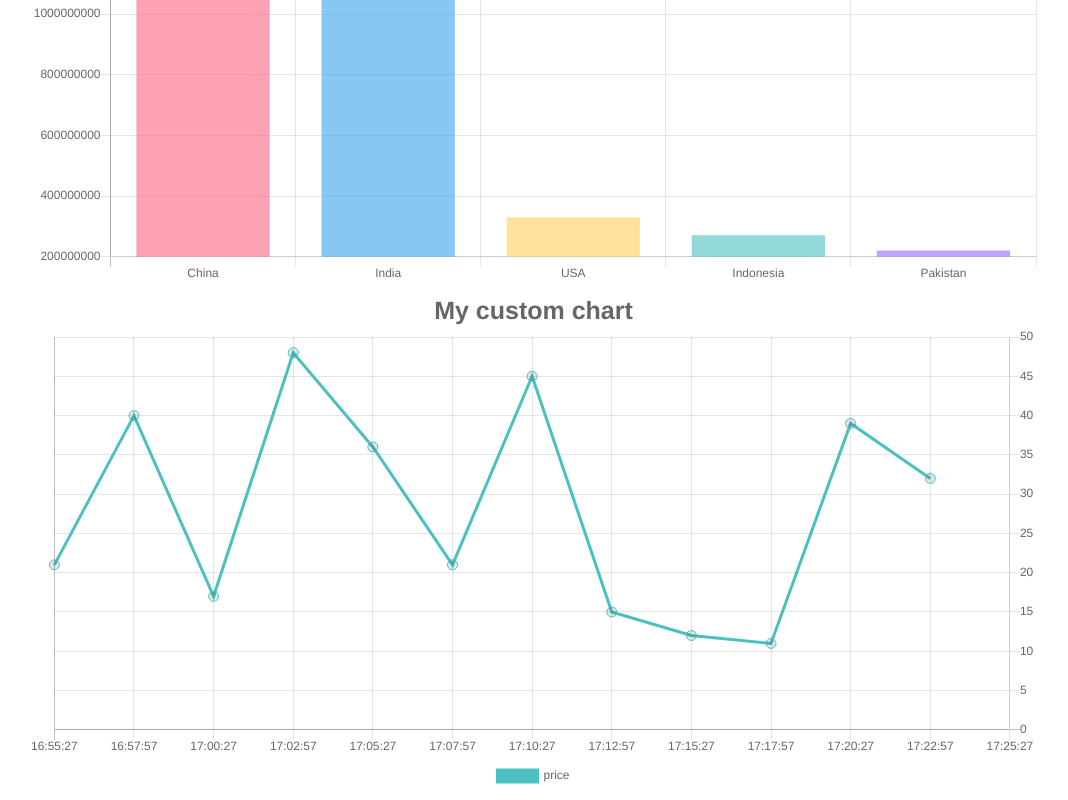
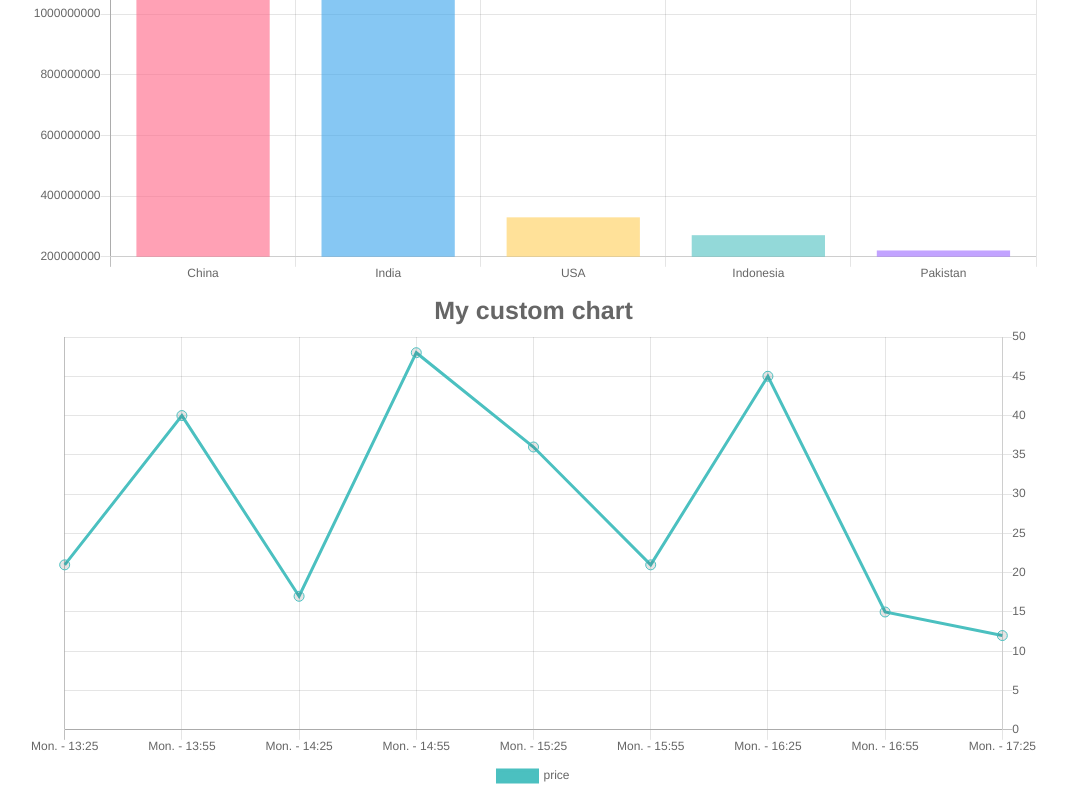
Before and after one commit to marzouk2002/explore-Chart.js, a React (Create React App) app: page / in a window 1280 px wide. Shown: the part 226-1026 px from the top of the page, without its empty margins (107-1175 px from the left). Built offline with nearby package versions, Linux system fonts and the light colour scheme.

Commit message:
prediction added to state

```diff
--- a/src/App.js
+++ b/src/App.js
@@ -6,7 +6,7 @@ function App() {
   return (
     <div className="App">
       <TutoChart/>
-      <MyChart scale="30M"/>
+      <MyChart scale="4H"/>
     </div>
   );
 }
--- a/src/MyChart.js
+++ b/src/MyChart.js
@@ -4,8 +4,11 @@ import DateTime from './Classes'
 import LineChart from './components/LineChart'
 
 function MyChart({scale}) {
-    const [ data, setData ] = useState([ 21, 40, 17, 48, 36, 21, 45, 15, 12, 11, 39, 32])
-    const [ labels, setLabels] = useState([])
+    const [ vuePred, setVuePred ] = useState(false)
+    const [ data, setData ] = useState([ 21, 40, 17, 48, 36, 21, 45, 15, 12])
+    const [ predictions, setPredictions ] = useState([ 15, 18])
+    const [ predLabel, setPredLabel ] = useState([ 15, 18])
+    const [ labels, setLabels] = useState(['20:00', '20:30'])
 
     // useEffect(() => {
     //     setInterval(() => {
@@ -53,7 +56,7 @@ function MyChart({scale}) {
 
     return (
         <>
-            <LineChart data={data} labels={labels}/>
+            <LineChart data={data} labels={labels} vuePred={vuePred} predLabel={predLabel} predictions={predictions}/>
         </>
     )
 }
```
